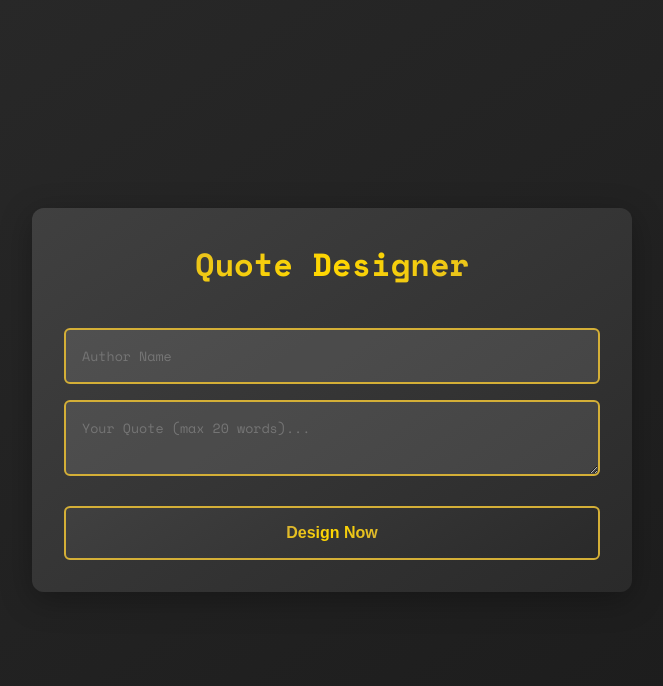
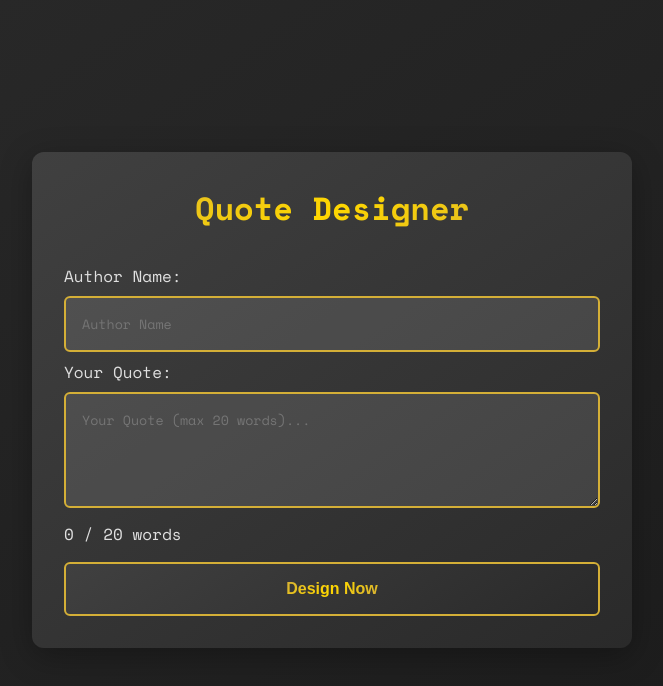
Before and after one commit to Ayu-Ty/Quote-Generator, a plain HTML site: page index.html in a window 1280 px wide. Shown: the whole page, without its empty margins (308-971 px from the left). Drawn offline with nearby package versions, Linux system fonts and the light colour scheme.

Commit message:
Update index.html

```diff
--- a/index.html
+++ b/index.html
@@ -5,17 +5,22 @@
     <meta name="viewport" content="width=device-width, initial-scale=1.0">
     <title>Quote Designer - Start</title>
     <link rel="stylesheet" href="main.css">
-    <link href="https://fonts.googleapis.com/css2?family=Space+Mono:wght@400;700&display=swap" rel="stylesheet">
+    <link rel="preconnect" href="https://fonts.googleapis.com">
+    <link rel="preconnect" href="https://fonts.gstatic.com" crossorigin>
+    <link href="https://fonts.googleapis.com/css2?family=Space+Mono:wght@400;700&family=Roboto:wght@400;700&family=Merriweather:ital,wght@0,400;0,700;1,400&family=Lobster&display=swap" rel="stylesheet">
 </head>
 <body>
     <div class="container">
         <div class="card">
             <h1 class="gradient-text">Quote Designer</h1>
             <div class="form-group">
-                <input type="text" id="author" placeholder="Author Name" class="metallic-input">
+                <label for="author">Author Name:</label>
+                <input type="text" id="author" placeholder="Author Name" class="metallic-input" aria-label="Author Name">
             </div>
             <div class="form-group">
-                <textarea id="quote" placeholder="Your Quote (max 20 words)..." class="metallic-input"></textarea>
+                 <label for="quote">Your Quote:</label>
+                <textarea id="quote" placeholder="Your Quote (max 20 words)..." class="metallic-input" rows="4" aria-label="Your Quote"></textarea>
+                <div id="wordCount" class="word-count">0 / 20 words</div>
             </div>
             <button id="designBtn" class="metallic-button">
                 <span class="btn-gradient">Design Now</span>
```
